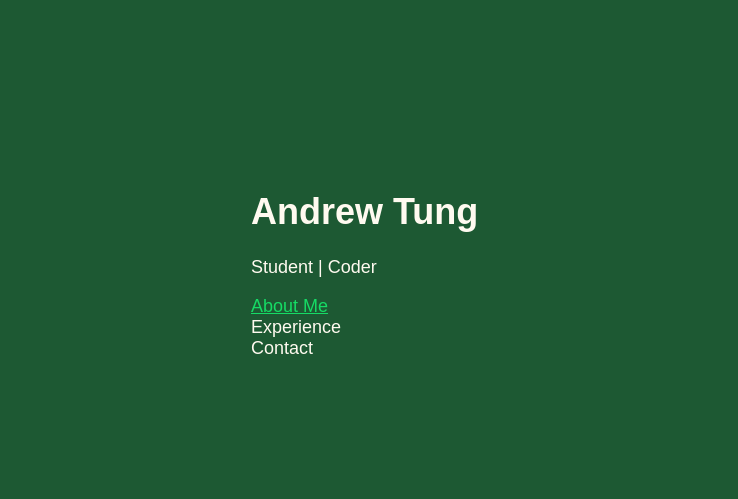
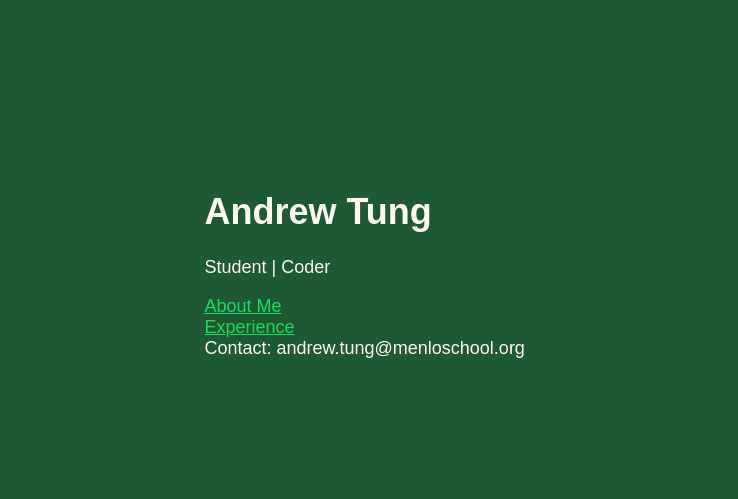
Before and after one commit to aptung/ATCS-2022, a plain HTML site: page portfolio/hero.html in a window 1280 px wide. Shown: the part 105-604 px from the top of the page, 542-1280 px from the left. Drawn offline with Linux system fonts and the light colour scheme.

Commit message:
basically nothing

```diff
--- a/portfolio/hero.html
+++ b/portfolio/hero.html
@@ -16,8 +16,8 @@
                 <div id="maintext"><h1>Andrew Tung</h1></div>
                 <p>Student | Coder</p>
                 <a href="about.html">About Me</a><br>
-                Experience<br>
-                Contact
+                <a href="experience.html">Experience</a><br>
+                Contact: andrew.tung@menloschool.org
             </div>
         </div>
     </body>
--- a/portfolio/overallstyle.css
+++ b/portfolio/overallstyle.css
@@ -22,7 +22,6 @@ a {
     justify-content:space-between;
     align-items:center;
     background-color: #0D2818;
-    margin: 5px;
     padding-top: 10px;
     padding-bottom: 10px;
 }
```
Also changed, not shown: portfolio/aboutstyle.css (line endings or trailing spaces).
